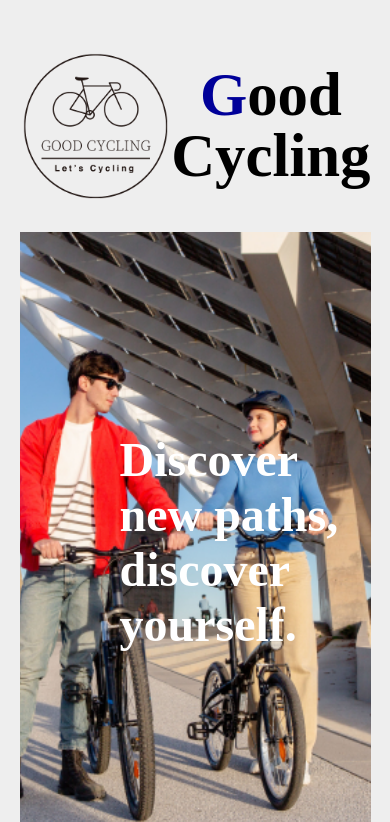
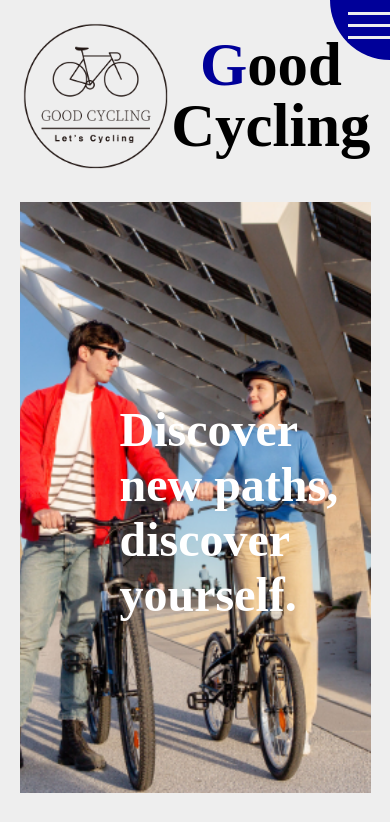
Before and after one commit to washi-yu/Good-Cycling, a PHP site: page / in a window 390 px wide. Shown: the top 822 px of the page. Run offline with PHP 8.4, Linux system fonts and the light colour scheme.

Commit message:
2回目のコミット

```diff
--- a/Good Cycling/css/main_style.css
+++ b/Good Cycling/css/main_style.css
@@ -4,6 +4,14 @@ html {
 
 body {
   background-color: #eeeeee;
+}
+
+.hamburger {
+  display: none;
+}
+
+.slide-menu {
+  display: none;
 }
 
 .header-sp {
@@ -642,7 +650,8 @@ footer a:hover {
   .header-sp {
     display: block;
     width: 90%;
-    margin: 50px auto 0 auto;
+    margin: 0 auto 0 auto;
+    padding-top: 20px;
   }
 
   .header-pc {
@@ -923,4 +932,92 @@ footer a:hover {
     border-right: #fff 3px solid;
     transform: rotate(45deg);
   }
+
+  .hamburger {
+    display: block;
+    width: 60px;
+    height: 60px;
+    position: relative;
+    position: fixed;
+    top: 0px;
+    right: 0px;
+    margin: 0 0 0 auto;
+    background-color: #000099;
+    border-bottom-left-radius: 75px;
+    z-index: 5;
+  }
+
+  .hamburger span {
+    position: absolute;
+    right: 0;
+    height: 3px;
+    background-color: #eeeeee;
+  }
+
+  .hamburger span:first-of-type {
+    /* ハンバーガーメニューの1番目の線 */
+    top: 20%;
+    width: 70%;
+  }
+  .hamburger span:nth-of-type(2) {
+    /* ハンバーガーメニューの2番目の線 */
+    top: 40%;
+    width: 70%;
+  }
+  .hamburger span:last-of-type {
+    /* ハンバーガーメニューの3番目の線 */
+    top: 60%;
+    width: 70%;
+  }
+
+  .slide-menu {
+    display: flex;
+    align-items: center;
+    flex-direction: column;
+    background-color: #000099;
+    opacity: 0.9;
+    position: fixed;
+    top: 0;
+    width: 100%;
+    height: 100vh;
+    left: 0;
+    z-index: 2;
+    transform: translateX(100%);
+    transition: all 500ms ease;
+    /* overflow: hidden; */
+  }
+
+  .slide-menu li a {
+    color: #fff;
+    line-height: 400%;
+    text-align: center;
+    text-decoration: none;
+  }
+  .slide-menu li a:hover {
+    font-weight: bold;
+    text-decoration: underline;
+  }
+
+  .slide-menu li {
+    margin: 20px auto 0 20px;
+  }
+
+  .hamburger.active span:first-of-type {
+    /* ハンバーガーメニューの1番目の線 */
+    top: 50%;
+    transform: rotate(45deg);
+  }
+  .hamburger.active span:nth-of-type(2) {
+    /* ハンバーガーメニューの2番目の線 */
+    opacity: 0; /* 透明にする */
+  }
+  .hamburger.active span:last-of-type {
+    /* ハンバーガーメニューの3番目の線 */
+    top: 50%;
+    transform: rotate(-45deg);
+  }
+  .slide-menu.active {
+    transform: translateX(0);
+    transition: all 500ms ease;
+  }
 }
--- a/Good Cycling/index.html
+++ b/Good Cycling/index.html
@@ -10,6 +10,25 @@
     <title>Good Cycling</title>
   </head>
   <body>
+    <!-- ハンバーガーメニュー -->
+    <div class="hamburger">
+      <!-- ハンバーガーメニューの線 -->
+      <span></span>
+      <span></span>
+      <span></span>
+      <!-- /ハンバーガーメニューの線 -->
+    </div>
+    <ul class="slide-menu">
+      <li><a href="newsindex.html">news</a></li>
+      <li><a class="consept-hm" href="#consept">consept</a></li>
+      <li><a class="features-hm" href="#features">特徴</a></li>
+      <li><a class="howuse-hum" href="#howuse">ご利用方法</a></li>
+      <li><a class="area-hum" href="#area">対応地域</a></li>
+      <li><a class="voice-hum" href="voiceindex.html">お客様の声</a></li>
+      <li><a href="qaindex.html">よくある質問</a></li>
+      <li><a class="recautions-hum" href="#recautions">注意事項</a></li>
+    </ul>
+
     <a id="revers" class="revers" href="#"></a>
     <header class="header-pc">
       <div>
--- a/Good Cycling/main.js
+++ b/Good Cycling/main.js
@@ -1,4 +1,15 @@
 $(function () {
+  // ハンバーガー操作
+  $(".hamburger").click(function () {
+    $(".hamburger, .slide-menu").toggleClass("active");
+  });
+
+  $(
+    ".consept-hm,.features-hm, .howuse-hum,.area-hum,.voice-hum,.recautions-hum"
+  ).click(function () {
+    $(".hamburger, .slide-menu").toggleClass("active");
+  });
+
   const revers = document.getElementById("revers");
 
   window.addEventListener("scroll", () => {
```
